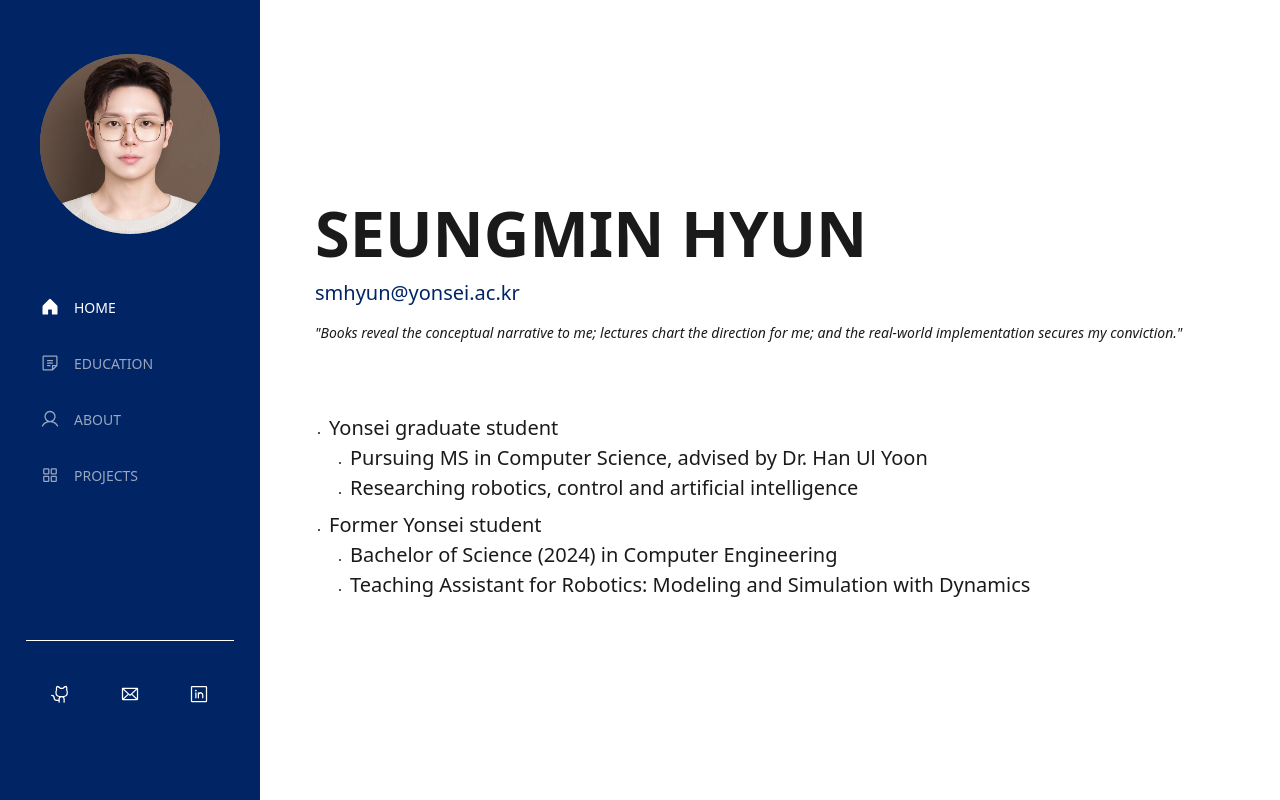
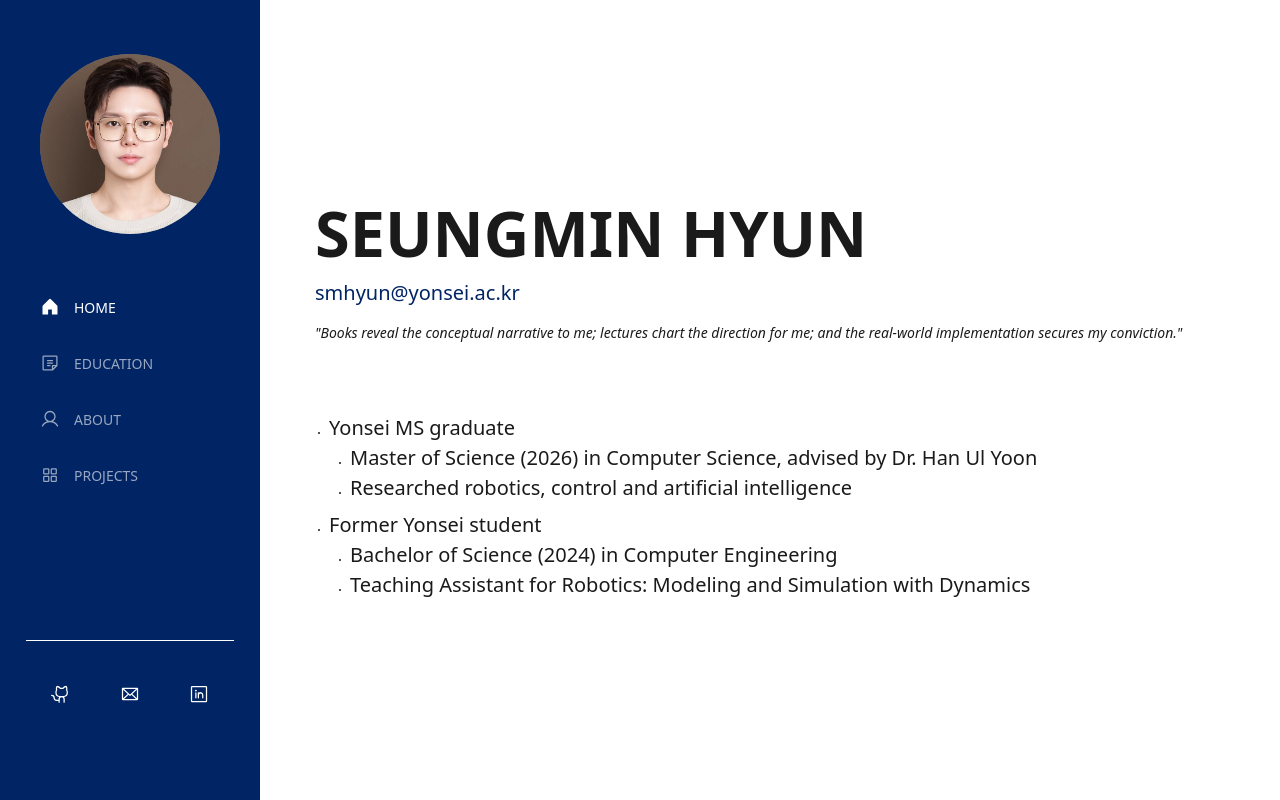
Before and after one commit to SM-Hyun/SM-Hyun.github.io, a Next.js app: page / in a window 1280 px wide. Built offline with nearby package versions, Linux system fonts and the light colour scheme.

Commit message:
Update site to reflect MS graduation

```diff
--- a/app/components/About.js
+++ b/app/components/About.js
@@ -20,15 +20,17 @@
 
         <div className="flex flex-col text-lg sm:text-xl md:text-3xl gap-y-6 md:gap-y-10 font-light leading-relaxed">
           <h3>
-            I am a graduate student in the{' '}
+            I received an MS in Computer Science from Yonsei University in
+            February 2026, where I conducted research in the{' '}
             <a
               href="https://hanlabhome.wordpress.com/"
               target="_blank"
+              rel="noreferrer"
               className="font-medium text-main hover:text-primary transition-colors duration-200"
             >
               HAN Lab
             </a>{' '}
-            at Yonsei University pursuing an MS in Computer Science under Dr. Han Ul Yoon.
+            under Dr. Han Ul Yoon.
           </h3>
           <h3>
             My research centers primarily on combining diffusion-based models
--- a/app/components/Footer.js
+++ b/app/components/Footer.js
@@ -22,7 +22,7 @@
             © {year} {profile.name}
           </span>
           <span className="text-neutral-500">
-            Graduate Student, HAN Lab · Yonsei University
+            MS in Computer Science, HAN Lab · Yonsei University
           </span>
         </div>
 
--- a/app/data/education.json
+++ b/app/data/education.json
@@ -1,11 +1,11 @@
 [
   {
     "school": "YONSEI UNIVERSITY",
-    "degree": "MASTER OF SCIENCE COURSE - COMPUTER SCIENCE",
-    "dateRange": "Mar 2024 - Present",
+    "degree": "MASTER OF SCIENCE - COMPUTER SCIENCE",
+    "dateRange": "Mar 2024 - Feb 2026",
     "advisor": "Advised by Dr. Han Ul Yoon",
     "concentration": "Robotics",
-    "gpa": null,
+    "gpa": "3.90 / 4.30",
     "courses": [
       "Linear System Theory",
       "Natural Language Processing",
--- a/app/data/profile.json
+++ b/app/data/profile.json
@@ -4,10 +4,10 @@
   "quote": "\"Books reveal the conceptual narrative to me; lectures chart the direction for me; and the real-world implementation secures my conviction.\"",
   "sections": [
     {
-      "title": "Yonsei graduate student",
+      "title": "Yonsei MS graduate",
       "items": [
-        "Pursuing MS in Computer Science, advised by Dr. Han Ul Yoon",
-        "Researching robotics, control and artificial intelligence"
+        "Master of Science (2026) in Computer Science, advised by Dr. Han Ul Yoon",
+        "Researched robotics, control and artificial intelligence"
       ]
     },
     {
```
